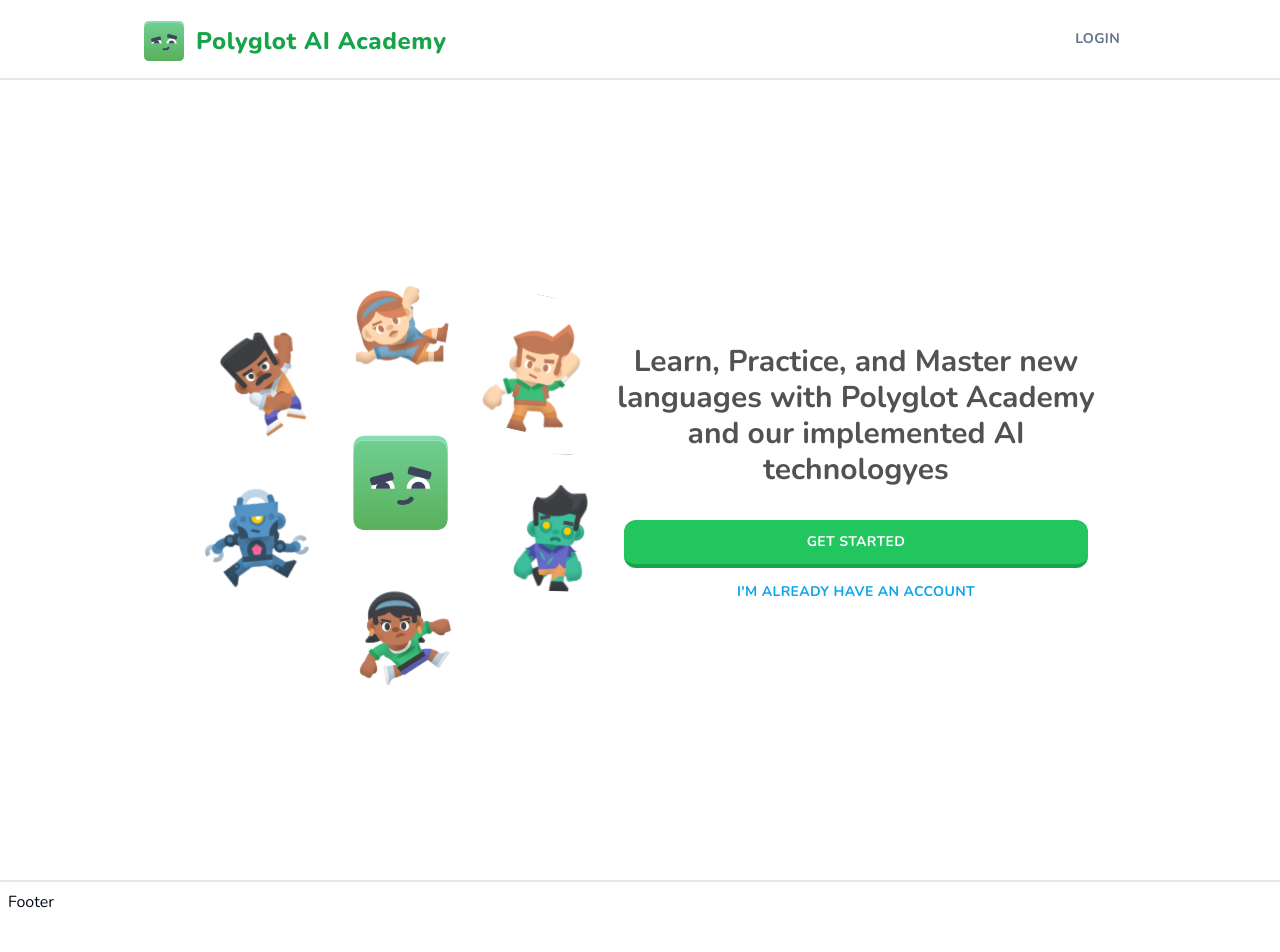
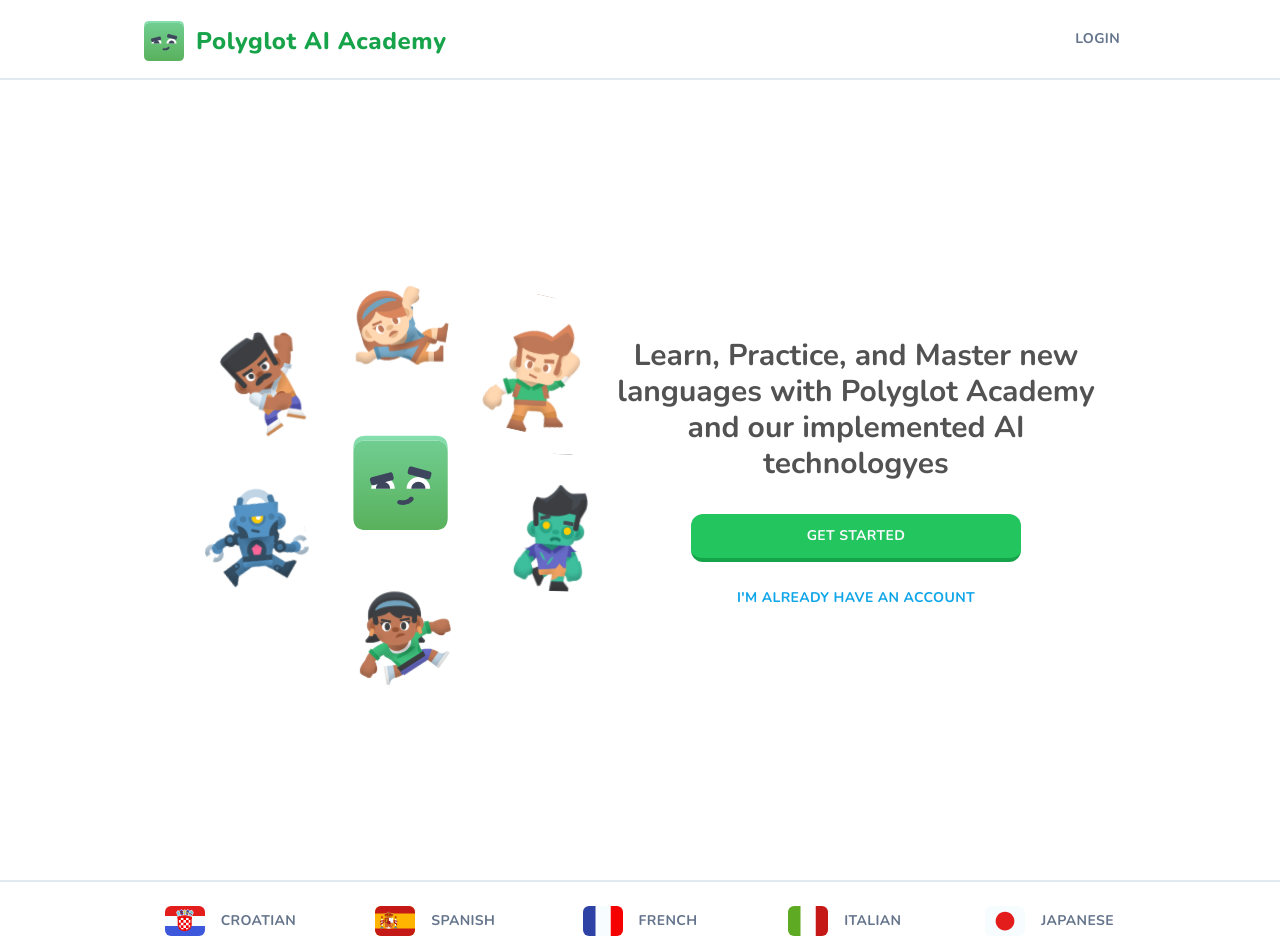
Before and after one commit to dankramer2222/LinguoAiProject, a Next.js app in the folder lingo/: page / in a window 1280 px wide. Shown: the top 952 px of the page. Built offline with nearby package versions, Linux system fonts and the light colour scheme; no server answers.

Commit message:
finished footer for main page

```diff
--- a/lingo/app/(marketing)/footer.tsx
+++ b/lingo/app/(marketing)/footer.tsx
@@ -1,7 +1,31 @@
+import { Button } from "@/components/ui/button";
+import Image from "next/image";
+
 export const Footer = () => {
     return (
         <footer className="hidden lg:block h-20 w-full border-t-2 border-slate-200 p-2">
-            Footer
+            <div className="max-w-screen-lg mx-auto flex items-center justify-evenly h-full">
+                <Button size="lg" variant="ghost" className="w-full">
+                    <Image src='/hr.svg' alt="Croatian" height={32} width={40} className="mr-4 rounded-md"/>
+                    Croatian
+                </Button>
+                <Button size="lg" variant="ghost" className="w-full">
+                    <Image src='/es.svg' alt="Spanish" height={32} width={40} className="mr-4 rounded-md"/>
+                    Spanish
+                </Button>
+                <Button size="lg" variant="ghost" className="w-full">
+                    <Image src='/fr.svg' alt="French" height={32} width={40} className="mr-4 rounded-md"/>
+                    French
+                </Button>
+                <Button size="lg" variant="ghost" className="w-full">
+                    <Image src='/it.svg' alt="Italian" height={32} width={40} className="mr-4 rounded-md"/>
+                    Italian
+                </Button>
+                <Button size="lg" variant="ghost" className="w-full">
+                    <Image src='/jp.svg' alt="Japanese" height={32} width={40} className="mr-4 rounded-md"/>
+                    Japanese
+                </Button>
+            </div>
         </footer>
     );
 }
--- a/lingo/app/(marketing)/page.tsx
+++ b/lingo/app/(marketing)/page.tsx
@@ -14,7 +14,7 @@ export default function Home() {
         <h1 className="text-xl lg:text-3xl font-bold text-neutral-600 max-w-[480px] text-center">
           Learn, Practice, and Master new languages with Polyglot Academy and our implemented AI technologyes
         </h1>
-        <div>
+        <div className="flex flex-col items-center gap-y-3 max-w-[330px] w-full">
           <ClerkLoading>
             <Loader className="h-5 w-5 text-muted-foreground animate-spin"/>
           </ClerkLoading>
```
